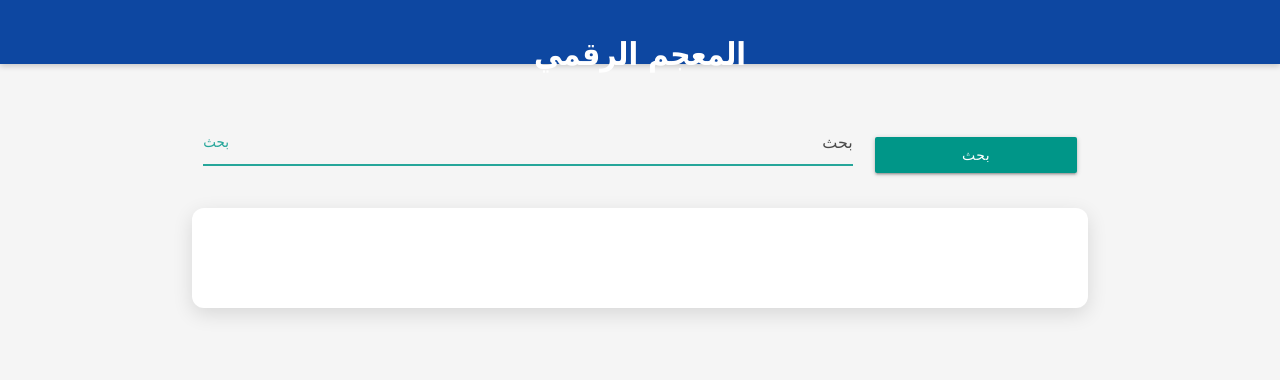
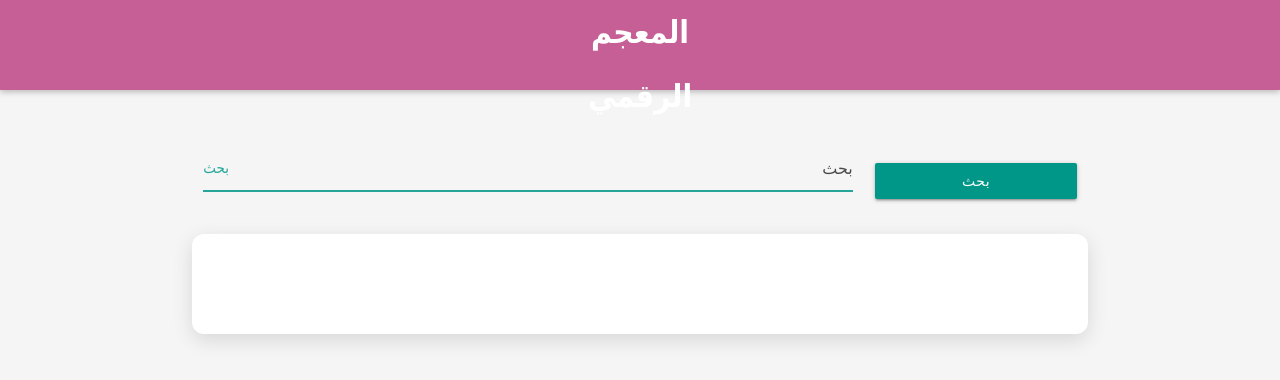
Before and after one commit to khuloud1994/arabic-dictionary-web, a website: page public/index.html in a window 1280 px wide. Drawn offline with nearby package versions, Linux system fonts and the light colour scheme.

```diff
--- a/public/style.css
+++ b/public/style.css
@@ -9,14 +9,17 @@ body {
 
 /* ===== الشريط العلوي ===== */
 .nav-rose {
-  background: #0d47a1;       /* أزرق */
+  background-color: #c55f95;   /* أزرق واضح */
+  height: 90px;                /* مهم: ارتفاع الشريط */
+  display: flex;
+  align-items: center;         /* توسيط عمودي */
+  justify-content: center;     /* توسيط أفقي */
   color: white;
-  padding: 22px;
-  text-align: center;
-  font-size: 24px;
+  font-size: 20px;
   font-weight: bold;
-  box-shadow: 0 2px 6px rgba(0,0,0,0.2);
+  box-shadow: 0 2px 6px rgba(0,0,0,0.25);
 }
+
 
 /* ===== منطقة البحث ===== */
 .search-container {
```
